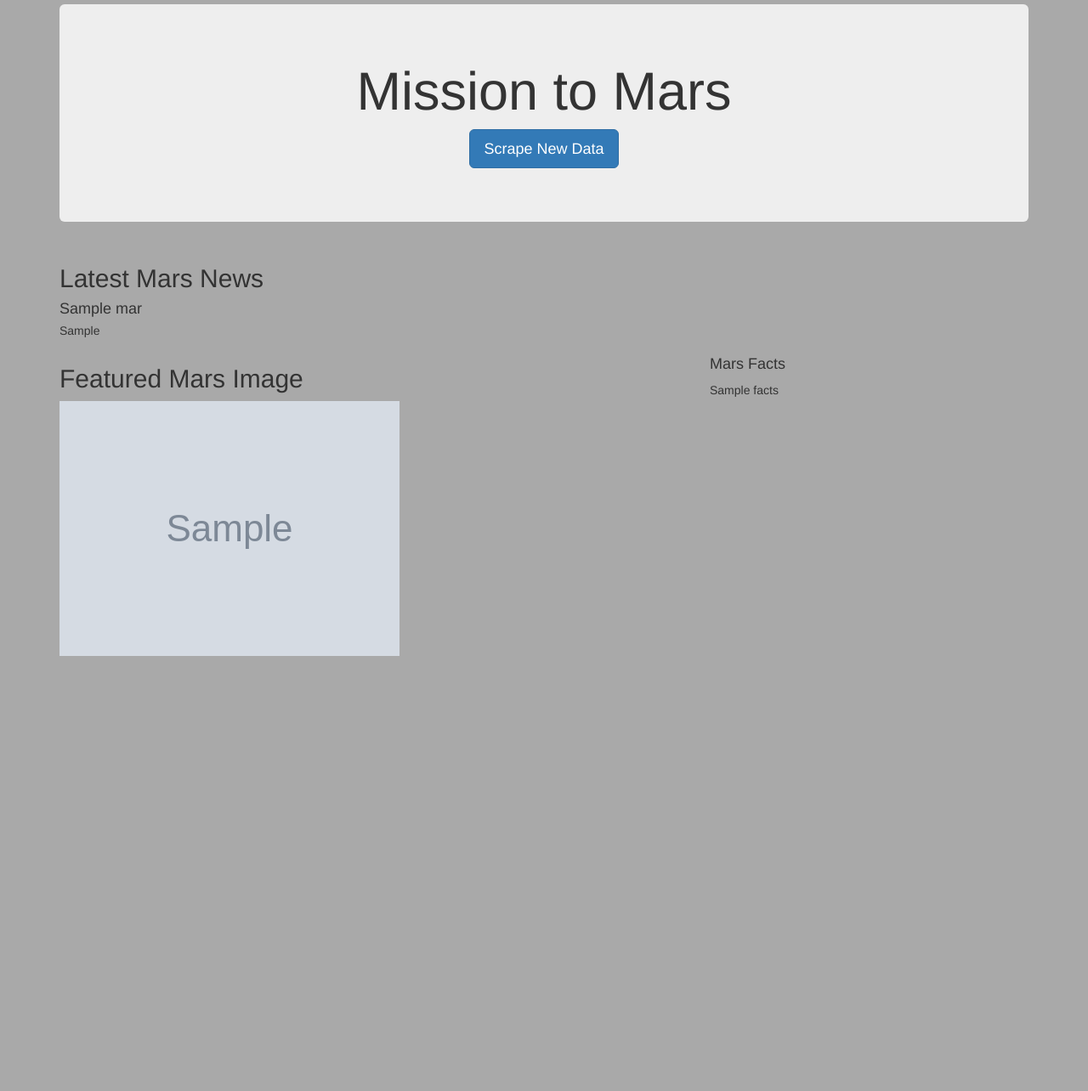
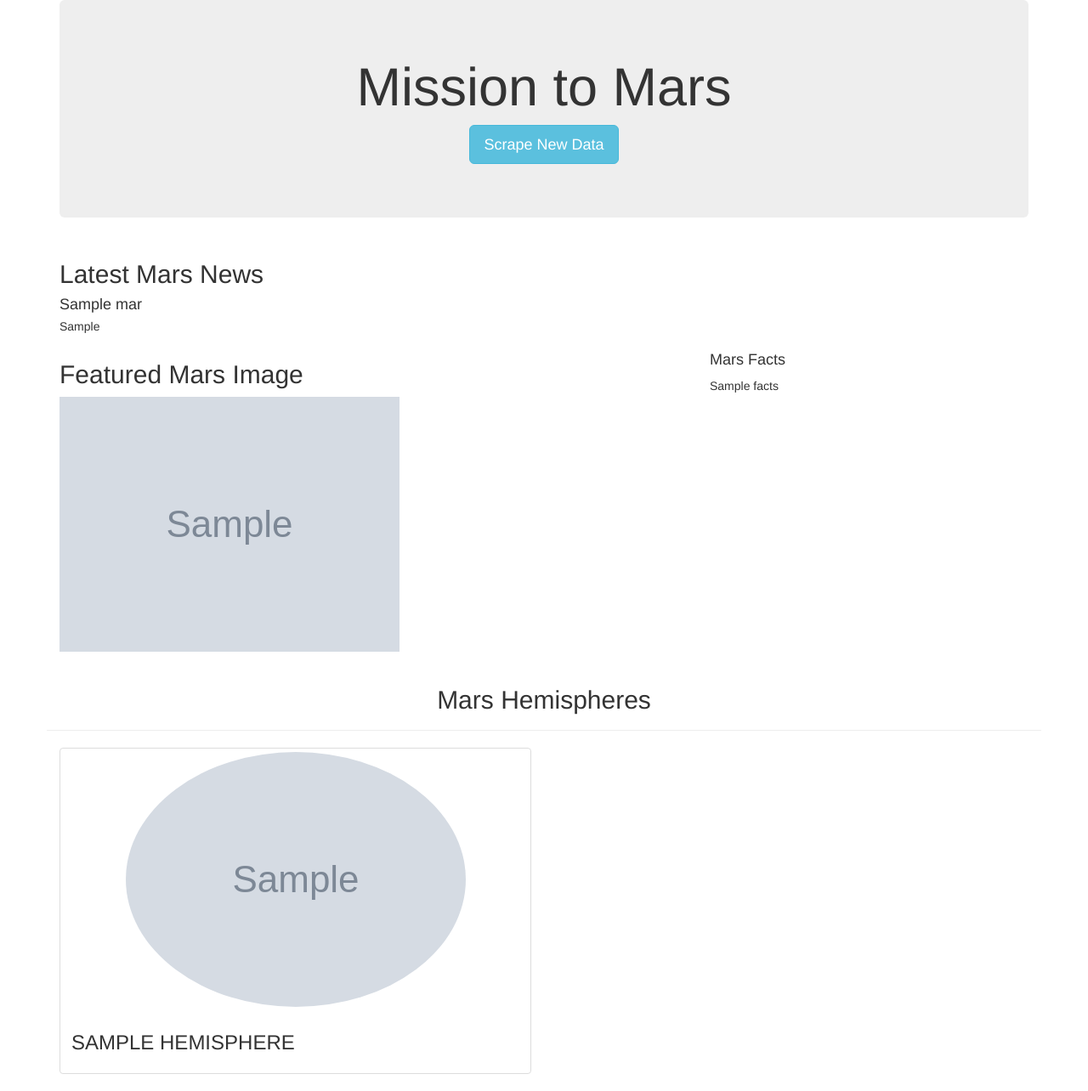
Before and after one commit to briane2k/Mission-to-Mars, a Flask app: page / in a window 1280 px wide. Shown: the whole page at 85% size. Before the commit the page ends 772 px from the top, so only its background shows below. Run offline with Flask 2, Linux system fonts and the light colour scheme; grey boxes marked "Sample" are stand-in pictures; a database or web service that is not in the repository returns one stand-in record (values such as "Sample title"); some libraries are stand-ins or nearby versions.

Commit message:
Adding Files

```diff
--- a/scraping.py
+++ b/scraping.py
@@ -11,7 +11,7 @@ from webdriver_manager.chrome import ChromeDriverManager
 def scrape_all():
     # Initiate headless driver for deployment
     executable_path = {'executable_path': ChromeDriverManager(version="98.0.4758.102").install()}
-    browser = Browser('chrome', **executable_path, headless=True)
+    browser = Browser('chrome', **executable_path, headless=False)
 
     news_title, news_paragraph = mars_news(browser)
 
--- a/templates/index.html
+++ b/templates/index.html
@@ -10,21 +10,16 @@
       href="https://maxcdn.bootstrapcdn.com/bootstrap/3.3.7/css/bootstrap.min.css"
     />
   </head>
-	<style>
-		body {
-			margin: 5px;
-			padding-bottom: 70px;
-			background-color: darkgray !important;
-			}
-	</style>
   <body>
     <div class="container">
       <!-- Add Jumbotron to Header -->
       <div class="jumbotron text-center">
         <h1>Mission to Mars</h1>
         <!-- Add a button to activate scraping script -->
-				<p><a class="btn btn-primary btn-lg" href="/scrape" role="button">Scrape New Data</a></p>
+        <!-- :::Customize button to be cyan/info Demonstration 1 of 2 from Bootstrap-->
+        <p><a class="btn btn-primary btn-lg btn-info" href="/scrape" role="button">Scrape New Data</a></p>
       </div>
+
       <!-- Add section for Mars News -->
       <div class="row" id="mars-news">
         <div class="col-md-12">
@@ -37,16 +32,20 @@
           </div>
         </div>
       </div>
+
       <!-- Section for Featured Image and Facts table -->
       <div class="row" id="mars-featured-image">
         <div class="col-md-8">
           <h2>Featured Mars Image</h2>
+
+          <!-- if images is False/None/non-existent, then default to error message -->
           <img
-						src="{{mars.featured_image }}"
+            src="{{mars.featured_image | default('static/images/error.png', true) }}"
             class="img-responsive"
             alt="Responsive image"
           />
         </div>
+
         <div class="col-md-4">
           <!-- Mars Facts -->
           <div class="row" id="mars-facts">
@@ -55,6 +54,28 @@
           </div>
         </div>
       </div>
+
+      <!-- Section for Mars Hemispheres -->
+      <div class="row" id="mars-hemispheres">
+        <div class="page-header">
+          <h2 class="text-center">Mars Hemispheres</h2>
+        </div>
+
+        {% for hemisphere in mars.hemispheres %}
+        <div class="col-md-6">
+          <div class="thumbnail">
+            <!-- :::Demonstration 2 of 2 from Bootstrap-->
+            <img src="{{hemisphere.img_url | default('static/images/error.png', true)}}"
+              class="img-responsive img-circle"
+              alt="Responsive image">
+            <div class="caption">
+              <!-- :::Demonstration 3 of 2 from Bootstrap-->
+              <h3 class="text-uppercase">{{hemisphere.title}}</h3>
+            </div>
+          </div>
+        </div>
+        {% endfor %}
+      </div>
     </div>
   </body>
 </html>
```
Lines whose indentation alone changed are shown as unchanged.
